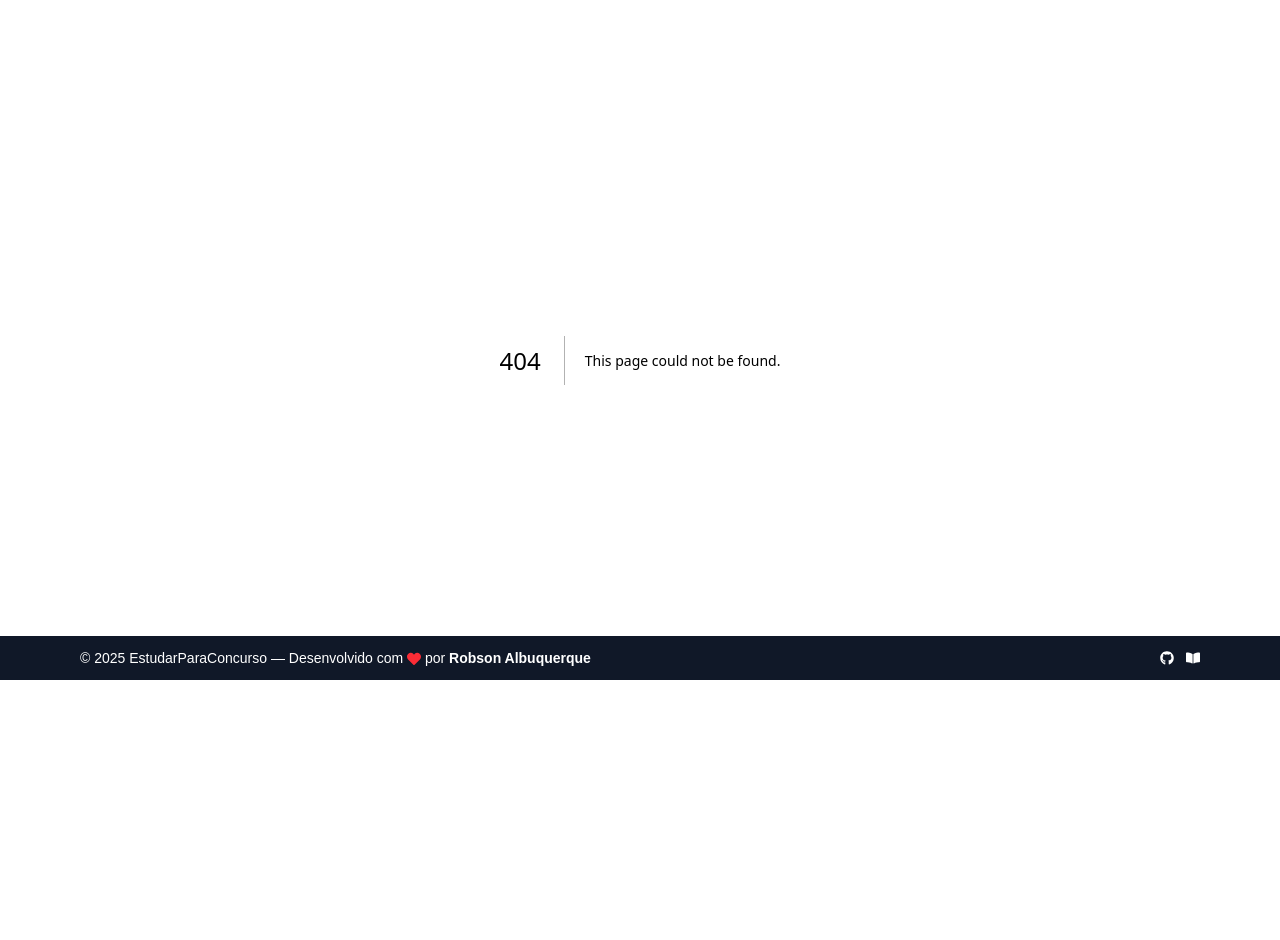
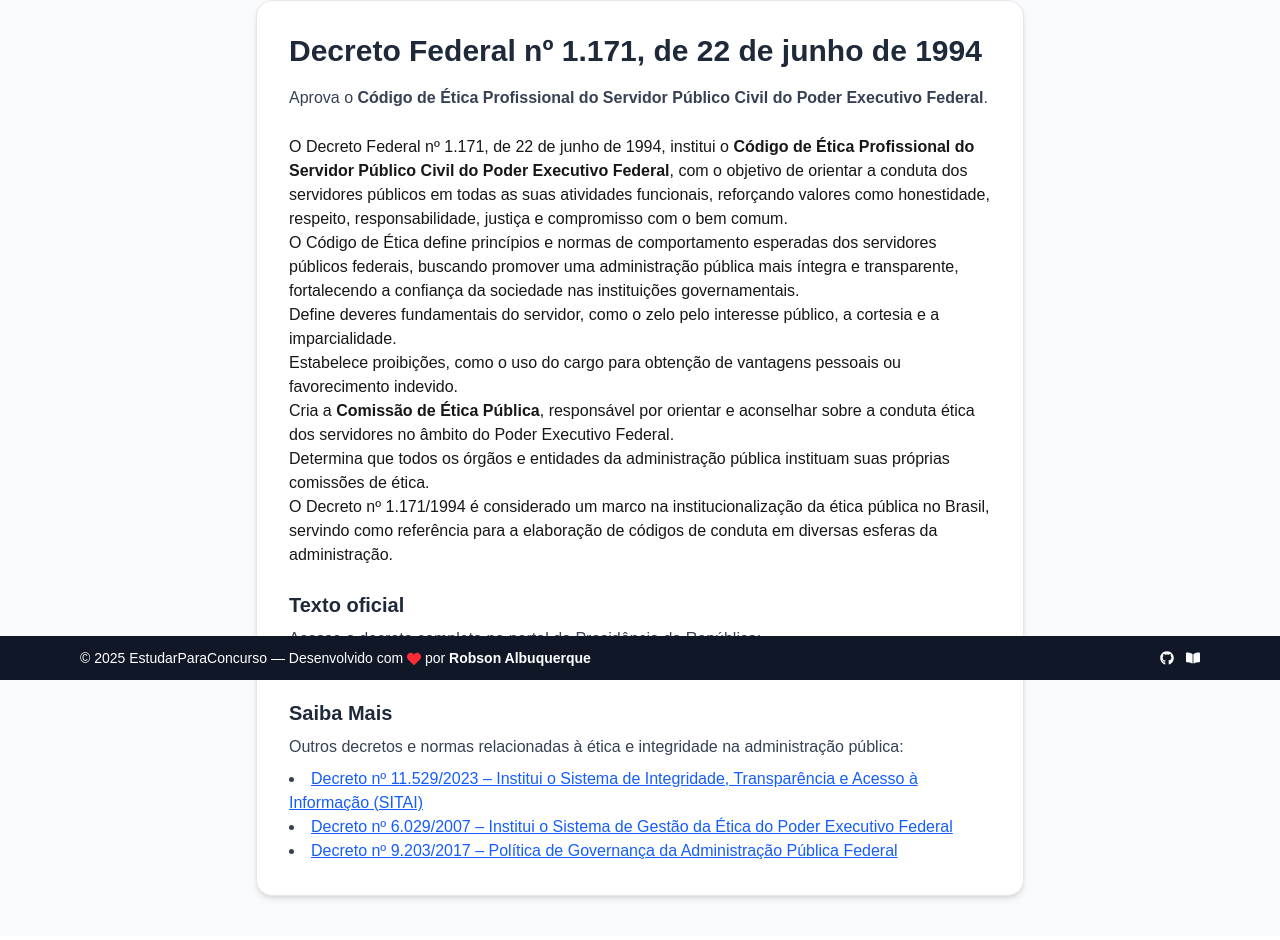
Before and after one commit to robsonalbuquerquedev/estudarparaconcurso, a Next.js app: page /decreto-federal-n-1171 in a window 1280 px wide. Before the commit this address had no page. Shown: the part 120-1060 px from the top of the page. Before the commit the page ends 944 px from the top, so only its background shows below. Built offline with nearby package versions, Linux system fonts and the light colour scheme.

Commit message:
feat: adicionar nova rota decreto-federal-n-1171

```diff
--- /dev/null
+++ b/app/decreto-federal-n-1171/page.tsx
@@ -0,0 +1,115 @@
+"use client";
+
+import { motion } from "framer-motion";
+
+export default function DecretoFederal1171() {
+    return (
+        <section className="p-6 md:p-10 bg-gray-50 min-h-screen">
+            <motion.div
+                initial={{ opacity: 0, y: 20 }}
+                animate={{ opacity: 1, y: 0 }}
+                transition={{ duration: 0.6 }}
+                className="max-w-3xl mx-auto bg-white p-8 rounded-2xl shadow-md border border-gray-200"
+            >
+                <h1 className="text-2xl md:text-3xl font-bold text-gray-800 mb-4">
+                    Decreto Federal nº 1.171, de 22 de junho de 1994
+                </h1>
+
+                <p className="text-gray-700 mb-6 leading-relaxed">
+                    Aprova o <strong>Código de Ética Profissional do Servidor Público Civil do Poder Executivo Federal</strong>.
+                </p>
+
+                <article className="prose prose-gray mb-6">
+                    <p>
+                        O Decreto Federal nº 1.171, de 22 de junho de 1994, institui o{" "}
+                        <strong>Código de Ética Profissional do Servidor Público Civil do Poder Executivo Federal</strong>,
+                        com o objetivo de orientar a conduta dos servidores públicos em todas as suas atividades funcionais,
+                        reforçando valores como honestidade, respeito, responsabilidade, justiça e compromisso com o bem comum.
+                    </p>
+
+                    <p>
+                        O Código de Ética define princípios e normas de comportamento esperadas dos servidores públicos federais,
+                        buscando promover uma administração pública mais íntegra e transparente, fortalecendo a confiança da sociedade
+                        nas instituições governamentais.
+                    </p>
+
+                    <ul>
+                        <li>
+                            Define deveres fundamentais do servidor, como o zelo pelo interesse público, a cortesia e a imparcialidade.
+                        </li>
+                        <li>
+                            Estabelece proibições, como o uso do cargo para obtenção de vantagens pessoais ou favorecimento indevido.
+                        </li>
+                        <li>
+                            Cria a <strong>Comissão de Ética Pública</strong>, responsável por orientar e aconselhar sobre a conduta ética
+                            dos servidores no âmbito do Poder Executivo Federal.
+                        </li>
+                        <li>
+                            Determina que todos os órgãos e entidades da administração pública instituam suas próprias comissões de ética.
+                        </li>
+                    </ul>
+
+                    <p>
+                        O Decreto nº 1.171/1994 é considerado um marco na institucionalização da ética pública no Brasil,
+                        servindo como referência para a elaboração de códigos de conduta em diversas esferas da administração.
+                    </p>
+                </article>
+
+                <section className="mb-6">
+                    <h2 className="text-xl font-semibold text-gray-800 mb-2">Texto oficial</h2>
+                    <p className="text-gray-700">
+                        Acesse o decreto completo no portal da Presidência da República:
+                        <br />
+                        <a
+                            href="https://www.planalto.gov.br/ccivil_03/decreto/d1171.htm"
+                            target="_blank"
+                            rel="noopener noreferrer"
+                            className="text-blue-600 underline"
+                        >
+                            Decreto nº 1.171/1994 – Texto completo (Planalto)
+                        </a>
+                    </p>
+                </section>
+
+                <section>
+                    <h2 className="text-xl font-semibold text-gray-800 mb-2">Saiba Mais</h2>
+                    <p className="text-gray-700 mb-2">
+                        Outros decretos e normas relacionadas à ética e integridade na administração pública:
+                    </p>
+                    <ul className="text-gray-700 list-disc list-inside">
+                        <li>
+                            <a
+                                href="https://www.planalto.gov.br/ccivil_03/_ato2023-2026/2023/decreto/D11529.htm"
+                                target="_blank"
+                                rel="noopener noreferrer"
+                                className="text-blue-600 underline"
+                            >
+                                Decreto nº 11.529/2023 – Institui o Sistema de Integridade, Transparência e Acesso à Informação (SITAI)
+                            </a>
+                        </li>
+                        <li>
+                            <a
+                                href="https://www.planalto.gov.br/ccivil_03/decreto/d6029.htm"
+                                target="_blank"
+                                rel="noopener noreferrer"
+                                className="text-blue-600 underline"
+                            >
+                                Decreto nº 6.029/2007 – Institui o Sistema de Gestão da Ética do Poder Executivo Federal
+                            </a>
+                        </li>
+                        <li>
+                            <a
+                                href="https://www.planalto.gov.br/ccivil_03/decreto/d9203.htm"
+                                target="_blank"
+                                rel="noopener noreferrer"
+                                className="text-blue-600 underline"
+                            >
+                                Decreto nº 9.203/2017 – Política de Governança da Administração Pública Federal
+                            </a>
+                        </li>
+                    </ul>
+                </section>
+            </motion.div>
+        </section>
+    );
+}
```
